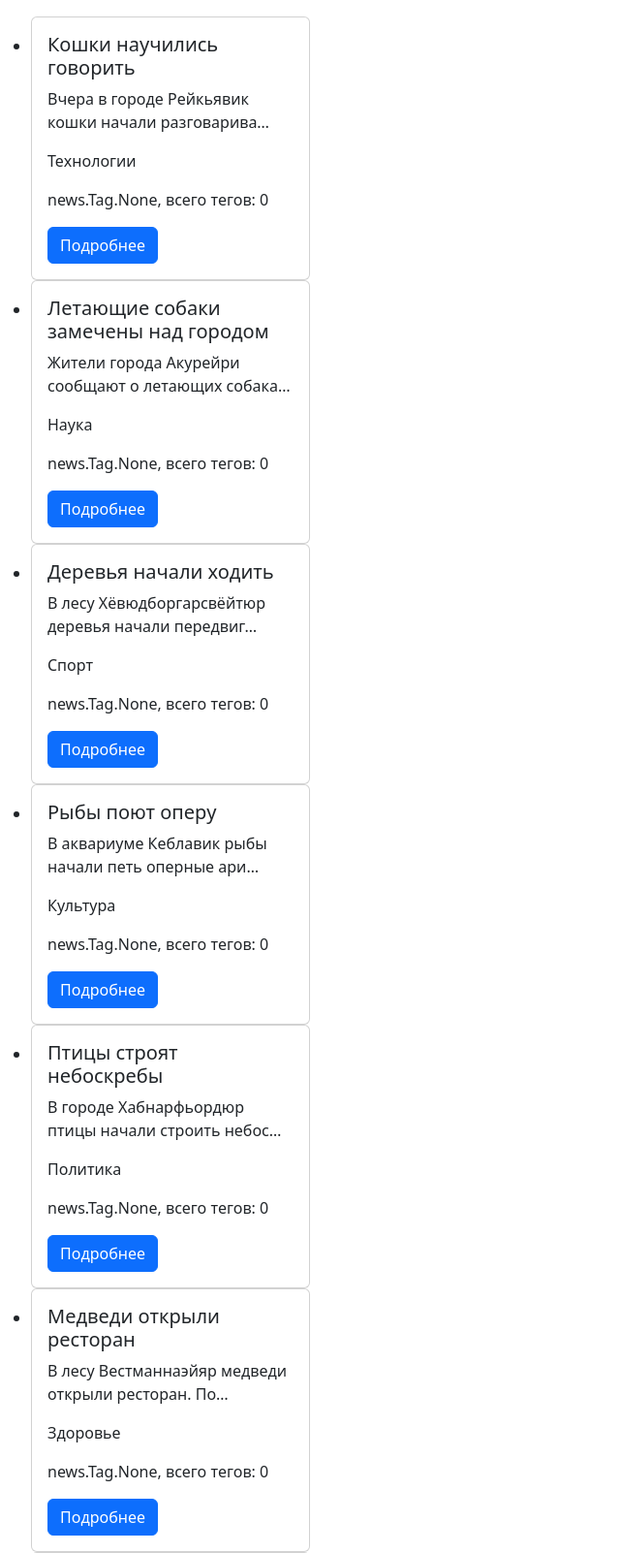
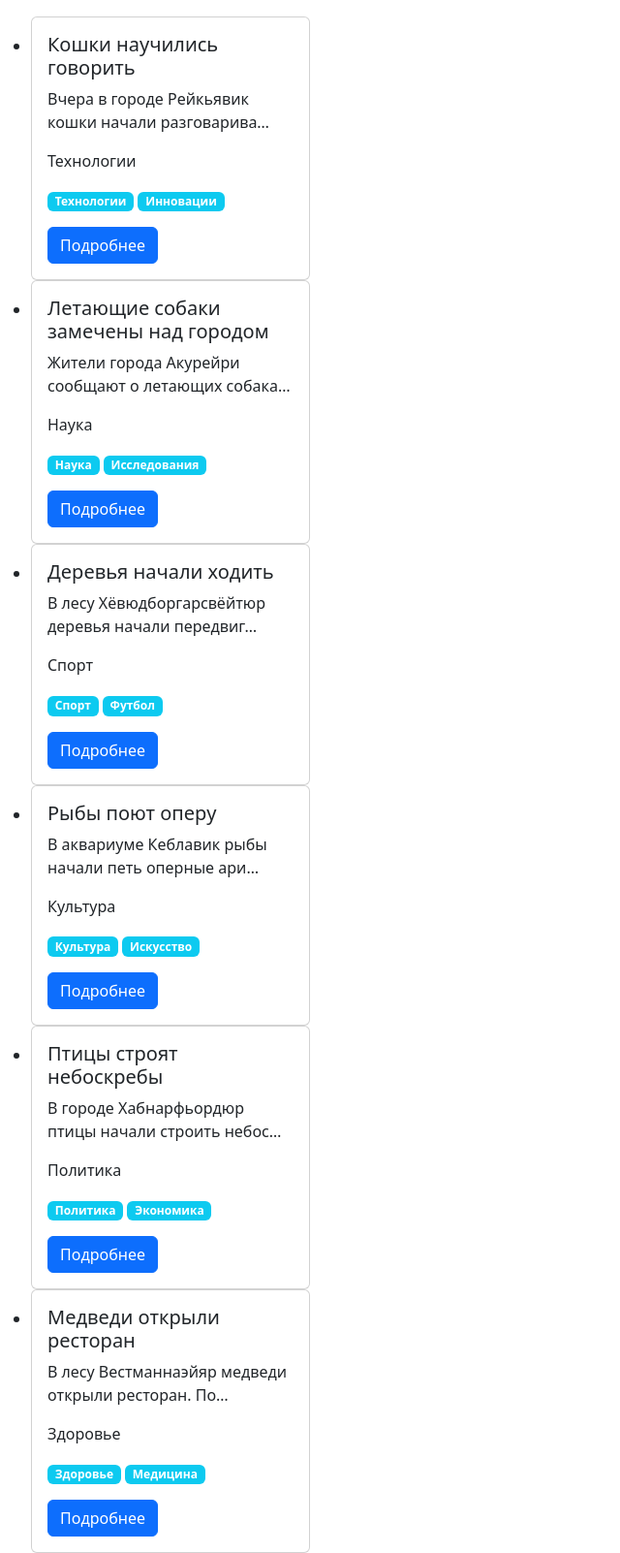
Before and after one commit to tel-ran-de/141024-m-pt-django, a Django app: page /news/ in a window 1280 px wide. Shown: the part 273-1875 px from the top of the page at 97% size, without its empty margins (0-640 px from the left). Run offline with Django 5.2, Linux system fonts and the light colour scheme; data comes from the database, SQL or seed files in the repository; parts of the project's set-up code (start-up, migrations or seed data) failed here and were passed over.

Commit message:
Урок 11: исправили шаблоны карточек для отображения тегов новостей

```diff
--- a/news/templates/include/article_preview.html
+++ b/news/templates/include/article_preview.html
@@ -17,12 +17,9 @@
       <h5 class="card-title">{{ article.title }}</h5>
       <p class="card-text">{{ article.content|truncatechars:50 }}</p>
       <p class="card-text">{{ article.category }}</p>
-      <p class="card-text">{{ article.tags|join:", " }}, всего тегов: {{ article.tags|length }}</p>
-      {% comment %}
-      {% for tag in article.tags %}
+      {% for tag in article.tags.all %}
         <span class="badge bg-info">{{ tag }}</span>
       {% endfor %}
-      {% endcomment %}
       <p class="card-text">{{ article.id_author }}</p>
       <p class="card-text">{{ article.id_card }}</p>
       <p class="card-text">{{ article.upload_date }}</p>
--- a/news/templates/news/article_detail.html
+++ b/news/templates/news/article_detail.html
@@ -7,7 +7,9 @@
       <h5 class="card-title">{% upper_words article.title %}</h5>
       <p class="card-text">{{ article.content }}</p>
       <p class="card-text">{{ article.category }}</p>
-      <p class="card-text">{{ article.tags }}</p>
+      {% for tag in article.tags.all %}
+        <span class="badge bg-info">{{ tag }}</span>
+      {% endfor %}
       <p class="card-text">{{ article.id_author }}</p>
       <p class="card-text">{{ article.id_card }}</p>
       <p class="card-text">{{ article.upload_date }}</p>
```
Also changed, not shown: README.md.
